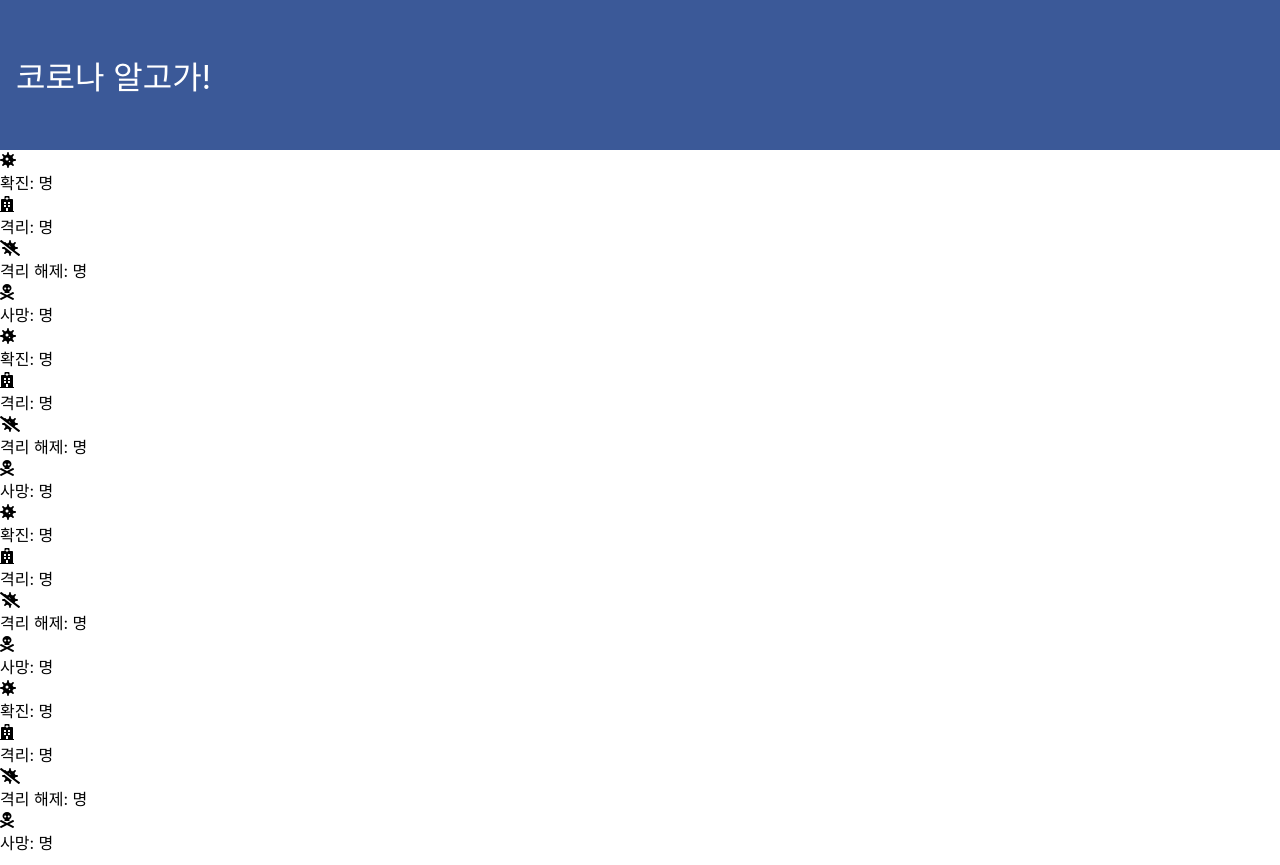
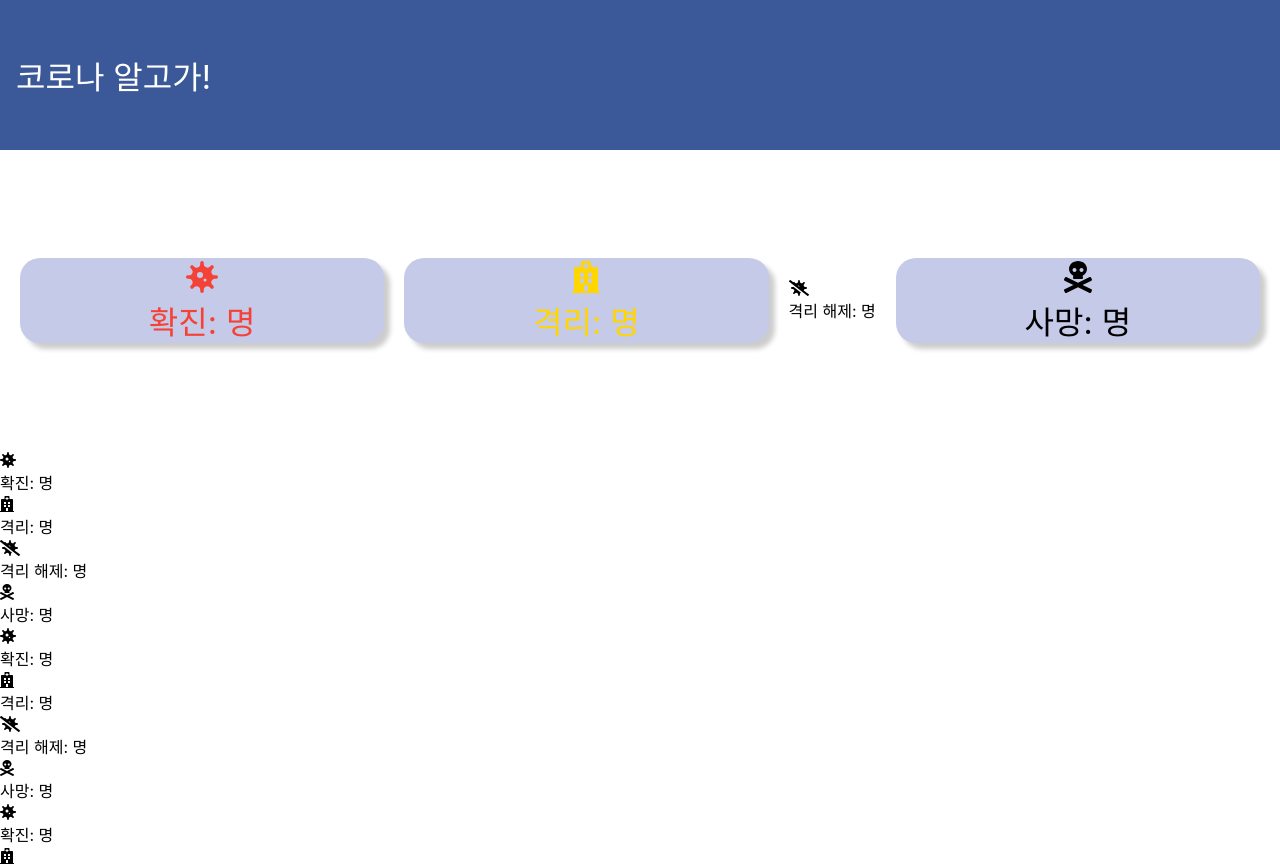
Before and after one commit to pji0219/covid19-infomation, a React (Create React App) app: page /global in a window 1280 px wide. Shown: the top 865 px of the page. Built offline with nearby package versions, Linux system fonts and the light colour scheme; no server answers.

Commit message:
스타일링

```diff
--- a/src/components/charts/global-charts.module.css
+++ b/src/components/charts/global-charts.module.css
@@ -0,0 +1,48 @@
+.global_overall_container {
+  height: 300px;
+  display: flex;
+  justify-content: center;
+  align-items: center;
+}
+
+.global_overall_confirmed {
+  flex-grow: 1;
+  border-radius: 20px;
+  text-align: center;
+  margin: 0 20px;
+  font-size: 2em;
+  background: #c5cae9;
+  color: #f44336;
+  box-shadow: 6px 6px 5px 0px rgba(0, 0, 0, 0.2);
+}
+
+.global_overall_active {
+  flex-grow: 1;
+  border-radius: 20px;
+  text-align: center;
+  margin-right: 20px;
+  font-size: 2em;
+  background: #c5cae9;
+  color: #ffd600;
+  box-shadow: 6px 6px 5px 0px rgba(0, 0, 0, 0.2);
+}
+
+.global_overall_recover {
+  flex-grow: 1;
+  border-radius: 20px;
+  font-size: 2em;
+  text-align: center;
+  background: #c5cae9;
+  color: #087f23;
+  box-shadow: 6px 6px 5px 0px rgba(0, 0, 0, 0.2);
+}
+
+.global_overall_death {
+  flex-grow: 1;
+  border-radius: 20px;
+  text-align: center;
+  margin: 0 20px;
+  font-size: 2em;
+  background: #c5cae9;
+  box-shadow: 6px 6px 5px 0px rgba(0, 0, 0, 0.2);
+}
```
